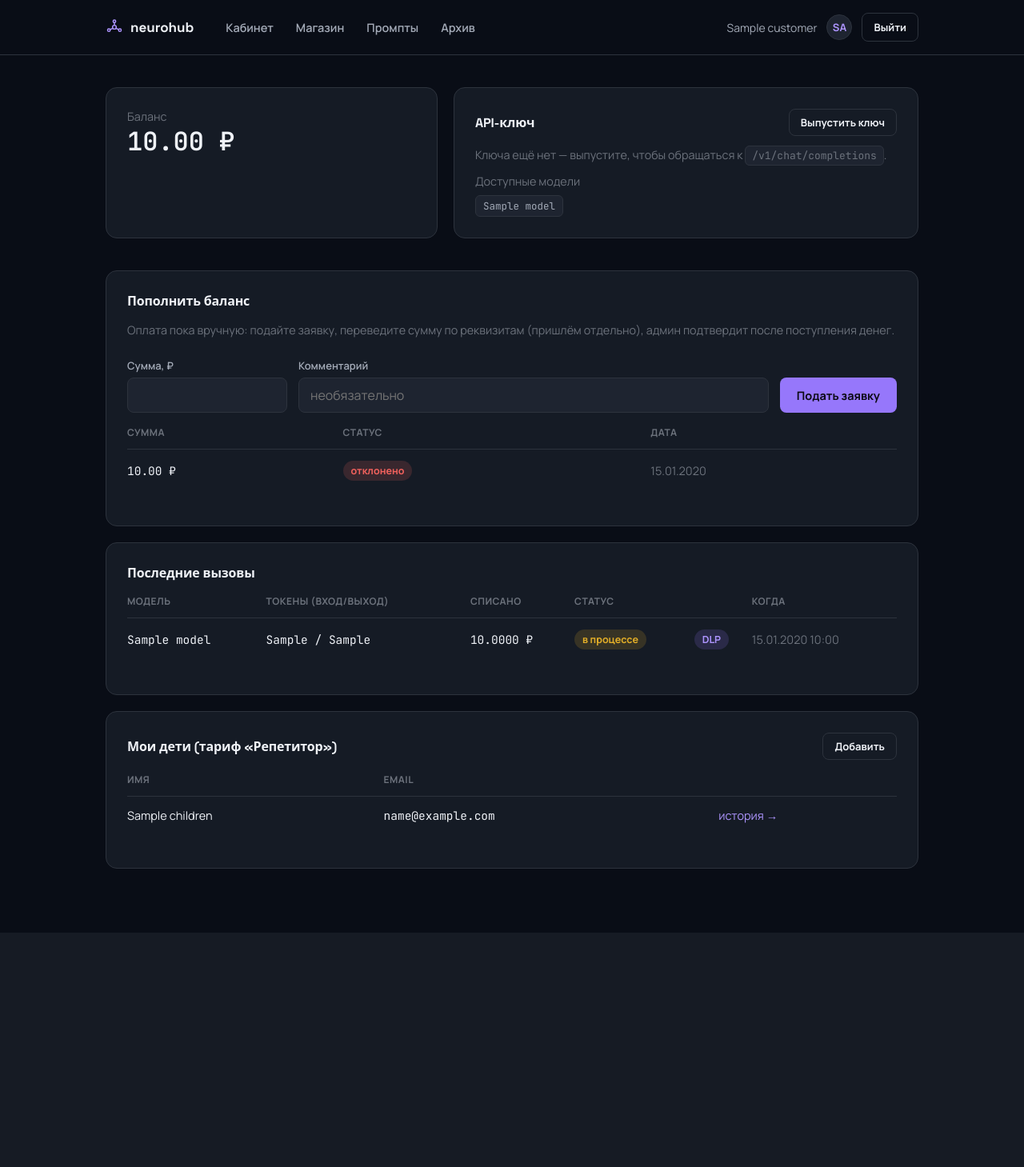
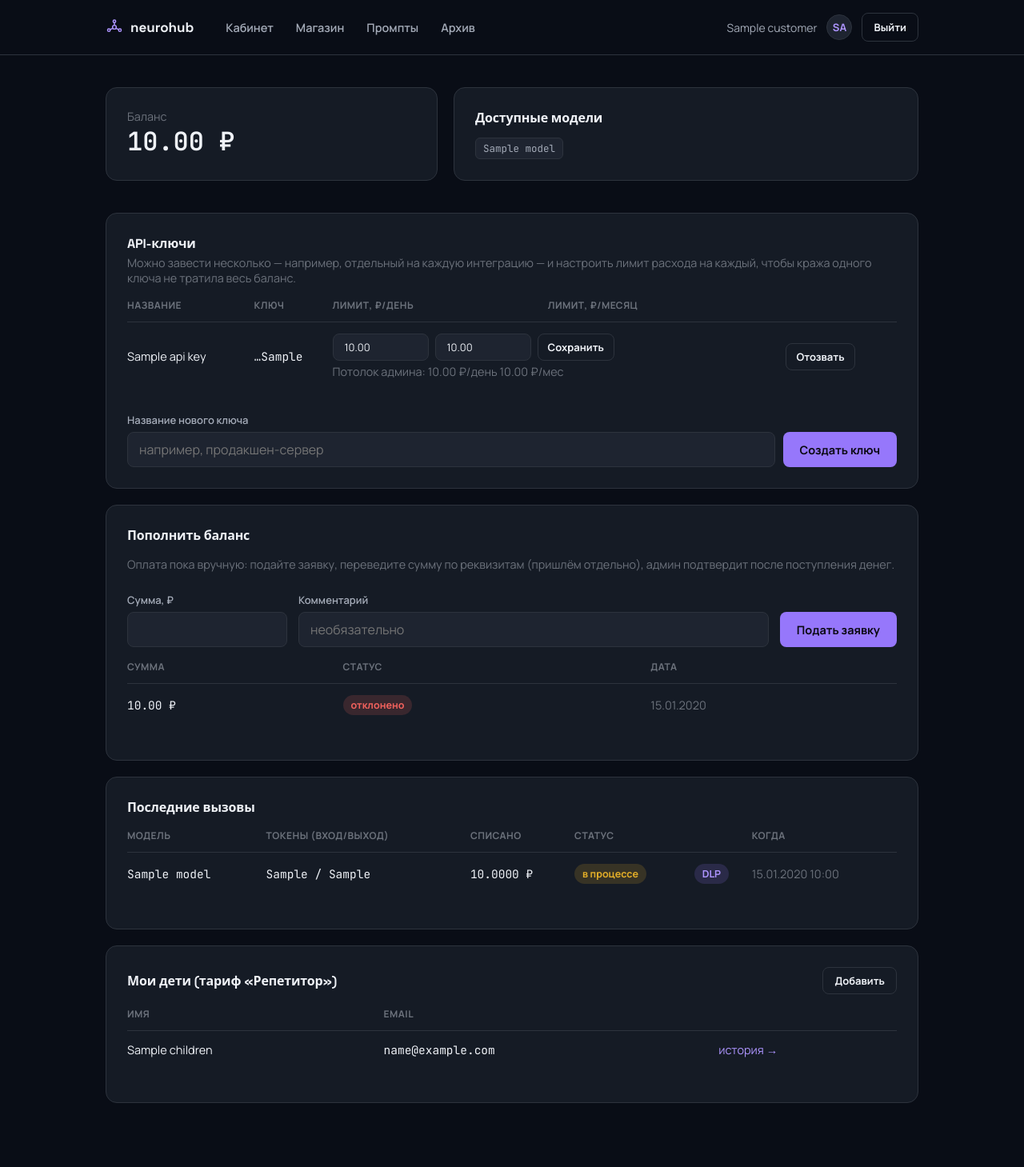
Before and after one commit to vadimmitsul-design/FLAWLESS, a FastAPI app: template app/templates/dashboard.html in a window 1280 px wide. Shown: the whole page at 80% size. Before the commit the page ends 1166 px from the top, so only its background shows below. Run offline with FastAPI, Linux system fonts and the light colour scheme; the template is opened without the code that fills it: most values are stand-ins (such as "Sample title", 1, 10 or a date in 2020).

Commit message:
API keys: multiple named keys per customer with per-key spend limits (доработки 2.1-2.2)
Replaces the single-active-key MVP model with named, independently
revocable keys per customer. Adds daily/monthly spend-limit checking per
key (client-configurable, with an admin ceiling that caps regardless of
what the client sets) and moves rate limiting from per-customer to
per-key, matching the spec's "на каждый ключ" requirement. UsageEvent now
tracks which key served each API call.

72 tests total, all green.

Co-Authored-By: Claude Sonnet 5 <noreply@anthropic.com>

```diff
--- a/app/main.py
+++ b/app/main.py
@@ -200,11 +200,13 @@ async def dashboard(
     if customer is None:
         return templates.TemplateResponse(request, "landing.html", {"customer": None})
 
-    has_key = (
+    api_keys = (
         await session.execute(
-            select(ApiKey).where(ApiKey.customer_id == customer.id, ApiKey.active)
+            select(ApiKey)
+            .where(ApiKey.customer_id == customer.id, ApiKey.active)
+            .order_by(ApiKey.created_at.desc())
         )
-    ).scalar_one_or_none() is not None
+    ).scalars().all()
     events = (
         await session.execute(
             select(UsageEvent)
@@ -234,7 +236,7 @@ async def dashboard(
         "dashboard.html",
         {
             "customer": customer,
-            "has_key": has_key,
+            "api_keys": api_keys,
             "events": events,
             "topups": my_topups,
             "models": llm.known_models(),
@@ -248,23 +250,69 @@ async def dashboard(
 
 
 @app.post("/api-key/regenerate")
-async def regenerate_api_key(
+async def create_api_key(
     request: Request,
+    name: str = Form(""),
+    customer: Customer | None = Depends(get_current_customer),
+    session: AsyncSession = Depends(get_session),
+):
+    """Название маршрута сохранено для обратной совместимости (документация/
+    закладки), поведение — уже не "перевыпуск", а "ещё один именованный
+    ключ" (2.1 доработок): старые ключи больше не деактивируются."""
+    if customer is None:
+        return RedirectResponse("/login", status_code=303)
+
+    raw_key = generate_api_key()
+    session.add(
+        ApiKey(
+            customer_id=customer.id,
+            name=name.strip() or "Без названия",
+            key_hash=hash_api_key(raw_key),
+            last_four=raw_key[-4:],
+        )
+    )
+    await session.commit()
+    return templates.TemplateResponse(
+        request, "api_key_shown.html", {"customer": customer, "raw_key": raw_key}
+    )
+
+
+@app.post("/api-keys/{key_id}/revoke")
+async def revoke_api_key(
+    key_id: int,
     customer: Customer | None = Depends(get_current_customer),
     session: AsyncSession = Depends(get_session),
 ):
     if customer is None:
         return RedirectResponse("/login", status_code=303)
+    api_key = await session.get(ApiKey, key_id)
+    if api_key is None or api_key.customer_id != customer.id:
+        raise HTTPException(status_code=404)
+    api_key.active = False
+    await session.commit()
+    return RedirectResponse("/", status_code=303)
 
-    await session.execute(
-        ApiKey.__table__.update().where(ApiKey.customer_id == customer.id).values(active=False)
-    )
-    raw_key = generate_api_key()
-    session.add(ApiKey(customer_id=customer.id, key_hash=hash_api_key(raw_key)))
+
+@app.post("/api-keys/{key_id}/limits")
+async def set_api_key_limits(
+    key_id: int,
+    daily_limit_rub: str = Form(""),
+    monthly_limit_rub: str = Form(""),
+    customer: Customer | None = Depends(get_current_customer),
+    session: AsyncSession = Depends(get_session),
+):
+    """Клиент настраивает СВОИ лимиты (2.2 доработок) — пусто = лимита нет.
+    Не может снять/обойти admin_*_limit_rub — тот проверяется отдельно как
+    потолок поверх (см. billing.check_api_key_spend_limits)."""
+    if customer is None:
+        return RedirectResponse("/login", status_code=303)
+    api_key = await session.get(ApiKey, key_id)
+    if api_key is None or api_key.customer_id != customer.id:
+        raise HTTPException(status_code=404)
+    api_key.daily_limit_rub = Decimal(daily_limit_rub) if daily_limit_rub.strip() else None
+    api_key.monthly_limit_rub = Decimal(monthly_limit_rub) if monthly_limit_rub.strip() else None
     await session.commit()
-    return templates.TemplateResponse(
-        request, "api_key_shown.html", {"customer": customer, "raw_key": raw_key}
-    )
+    return RedirectResponse("/", status_code=303)
 
 
 @app.post("/topups/new")
@@ -820,6 +868,52 @@ async def admin_refund_order(
     return RedirectResponse("/admin/orders", status_code=303)
 
 
+# ---------- веб: админ — API-ключи (2.2 доработок) ----------
+
+
+@app.get("/admin/api-keys")
+async def admin_api_keys(
+    request: Request,
+    customer: Customer | None = Depends(get_current_customer),
+    session: AsyncSession = Depends(get_session),
+):
+    redirect = _require_admin(customer)
+    if redirect is not None:
+        return redirect
+    rows = (
+        await session.execute(
+            select(ApiKey, Customer)
+            .join(Customer, Customer.id == ApiKey.customer_id)
+            .where(ApiKey.active)
+            .order_by(ApiKey.created_at.desc())
+        )
+    ).all()
+    return templates.TemplateResponse(request, "admin_api_keys.html", {"customer": customer, "rows": rows})
+
+
+@app.post("/admin/api-keys/{key_id}/limits")
+async def admin_set_api_key_limits(
+    key_id: int,
+    daily_limit_rub: str = Form(""),
+    monthly_limit_rub: str = Form(""),
+    customer: Customer | None = Depends(get_current_customer),
+    session: AsyncSession = Depends(get_session),
+):
+    """Потолок админа поверх клиентского (не замена — см.
+    billing._effective_limit) — для реакции на подозрительный ключ, не
+    дожидаясь, пока клиент сам себя ограничит."""
+    redirect = _require_admin(customer)
+    if redirect is not None:
+        return redirect
+    api_key = await session.get(ApiKey, key_id)
+    if api_key is None:
+        raise HTTPException(status_code=404)
+    api_key.admin_daily_limit_rub = Decimal(daily_limit_rub) if daily_limit_rub.strip() else None
+    api_key.admin_monthly_limit_rub = Decimal(monthly_limit_rub) if monthly_limit_rub.strip() else None
+    await session.commit()
+    return RedirectResponse("/admin/api-keys", status_code=303)
+
+
 # ---------- детский тариф «Репетитор» ----------
 
 _CHILD_SYSTEM_PROMPT = (
@@ -919,13 +1013,33 @@ def _replay_idempotent_response(existing: UsageEvent):
 async def chat_completions(
     request: Request,
     body: ChatCompletionRequest,
-    customer: Customer = Depends(get_customer_by_api_key),
+    auth: tuple[Customer, ApiKey] = Depends(get_customer_by_api_key),
     session: AsyncSession = Depends(get_session),
 ):
-    if not ratelimit.check(customer.id):
+    customer, api_key = auth
+
+    if not ratelimit.check(api_key.id):
         raise HTTPException(
             status_code=429,
             detail={"error": {"message": "rate limit exceeded, slow down", "type": "rate_limit_error"}},
+        )
+
+    # 2.2 доработок: дневной/месячный потолок расхода НА ЭТОТ КЛЮЧ — до
+    # резерва/вызова провайдера, чтобы не тратить деньги на заведомо
+    # заблокированный запрос.
+    try:
+        await billing.check_api_key_spend_limits(session, api_key)
+    except billing.SpendLimitExceeded as e:
+        raise HTTPException(
+            status_code=429,
+            detail={
+                "error": {
+                    "message": f"{e.period} spend limit exceeded for this API key",
+                    "type": "spend_limit_exceeded",
+                    "limit_rub": str(e.limit),
+                    "spent_rub": str(e.spent),
+                }
+            },
         )
 
     extra = {
@@ -1045,6 +1159,7 @@ async def chat_completions(
     if idempotency_key is not None:
         event.idempotency_request_hash = request_hash
 
+    event.api_key_id = api_key.id
     if dlp_found:
         event.dlp_redactions = ",".join(sorted(set(dlp_found)))
     if prompt is not None:
--- a/app/templates/api_key_shown.html
+++ b/app/templates/api_key_shown.html
@@ -6,7 +6,7 @@
   <h3 style="font-size:18px;margin-bottom:14px;">Новый API-ключ</h3>
   <p style="color:var(--text-dim);font-size:14.5px;">Сохраните его сейчас — второй раз он не показывается:</p>
   <p><code style="font-size:14px;display:inline-block;padding:0.5rem 0.75rem;">{{ raw_key }}</code></p>
-  <p class="muted">Использование: заголовок <code>Authorization: Bearer {{ raw_key }}</code> в запросах к <code>/v1/chat/completions</code>. Старый ключ (если был) уже деактивирован.</p>
+  <p class="muted">Использование: заголовок <code>Authorization: Bearer {{ raw_key }}</code> в запросах к <code>/v1/chat/completions</code>. Остальные ваши ключи (если были) продолжают работать — отозвать можно из кабинета.</p>
   <a href="/"><button type="button" style="margin-top:1rem;">В кабинет</button></a>
 </div>
 </div>
--- a/app/templates/base.html
+++ b/app/templates/base.html
@@ -77,6 +77,7 @@
         <a href="/admin/orders" style="font-size:14.5px;font-weight:600;color:var(--text-dim);">Заказы</a>
         <a href="/admin/topups" style="font-size:14.5px;font-weight:600;color:var(--text-dim);">Пополнения</a>
         <a href="/admin/password-resets" style="font-size:14.5px;font-weight:600;color:var(--text-dim);">Сброс паролей</a>
+        <a href="/admin/api-keys" style="font-size:14.5px;font-weight:600;color:var(--text-dim);">API-ключи</a>
         {% endif %}
       </div>
     </div>
--- a/app/templates/dashboard.html
+++ b/app/templates/dashboard.html
@@ -12,22 +12,53 @@
     </div>
 
     <div class="card">
-      <div class="row" style="justify-content:space-between;margin-bottom:14px;">
-        <h3 style="font-size:16px;">API-ключ</h3>
-        <form method="post" action="/api-key/regenerate">
-          <button type="submit" class="secondary" style="height:34px;padding:0 14px;font-size:13px;">{{ "Перевыпустить" if has_key else "Выпустить ключ" }}</button>
-        </form>
-      </div>
-      {% if has_key %}
-      <p class="muted" style="margin:0 0 14px;">Активный ключ уже выпущен (показывался один раз при создании).</p>
-      {% else %}
-      <p class="muted" style="margin:0 0 14px;">Ключа ещё нет — выпустите, чтобы обращаться к <code>/v1/chat/completions</code>.</p>
-      {% endif %}
-      <div class="muted" style="margin-bottom:8px;">Доступные модели</div>
+      <h3 style="font-size:16px;margin-bottom:14px;">Доступные модели</h3>
       <div class="row" style="flex-wrap:wrap;gap:8px;">
         {% for m in models %}<span class="mono" style="font-size:12.5px;background:var(--surface-hi);border:1px solid var(--border);border-radius:6px;padding:4px 9px;color:var(--text-dim);">{{ m }}</span>{% endfor %}
       </div>
     </div>
+  </div>
+
+  <div class="card" style="margin-top:20px;">
+    <h3 style="font-size:16px;margin-bottom:4px;">API-ключи</h3>
+    <p class="muted" style="margin-top:0;">Можно завести несколько — например, отдельный на каждую интеграцию — и настроить лимит расхода на каждый, чтобы кража одного ключа не тратила весь баланс.</p>
+    {% if not api_keys %}
+    <p class="muted">Ключей ещё нет.</p>
+    {% else %}
+    <table>
+      <thead><tr><th>Название</th><th>Ключ</th><th>Лимит, ₽/день</th><th>Лимит, ₽/месяц</th><th></th></tr></thead>
+      <tbody>
+      {% for k in api_keys %}
+      <tr>
+        <td>{{ k.name or "Без названия" }}</td>
+        <td class="mono">…{{ k.last_four }}</td>
+        <td colspan="2">
+          <form class="inline" method="post" action="/api-keys/{{ k.id }}/limits" style="display:flex;gap:8px;align-items:center;">
+            <input name="daily_limit_rub" type="number" step="0.01" min="0" value="{{ '%.2f'|format(k.daily_limit_rub) if k.daily_limit_rub is not none else '' }}" placeholder="без лимита" style="width:120px;height:34px;font-size:13px;">
+            <input name="monthly_limit_rub" type="number" step="0.01" min="0" value="{{ '%.2f'|format(k.monthly_limit_rub) if k.monthly_limit_rub is not none else '' }}" placeholder="без лимита" style="width:120px;height:34px;font-size:13px;">
+            <button type="submit" class="secondary" style="height:34px;padding:0 12px;font-size:13px;">Сохранить</button>
+          </form>
+          {% if k.admin_daily_limit_rub is not none or k.admin_monthly_limit_rub is not none %}
+          <div class="muted" style="margin-top:4px;">Потолок админа: {{ "%.2f"|format(k.admin_daily_limit_rub) ~ " ₽/день" if k.admin_daily_limit_rub is not none else "" }} {{ "%.2f"|format(k.admin_monthly_limit_rub) ~ " ₽/мес" if k.admin_monthly_limit_rub is not none else "" }}</div>
+          {% endif %}
+        </td>
+        <td>
+          <form class="inline" method="post" action="/api-keys/{{ k.id }}/revoke">
+            <button type="submit" class="secondary" style="height:34px;padding:0 12px;font-size:13px;">Отозвать</button>
+          </form>
+        </td>
+      </tr>
+      {% endfor %}
+      </tbody>
+    </table>
+    {% endif %}
+    <form method="post" action="/api-key/regenerate" style="display:flex;gap:10px;align-items:end;margin-top:16px;">
+      <div style="flex:1;">
+        <label>Название нового ключа</label>
+        <input name="name" placeholder="например, продакшен-сервер">
+      </div>
+      <button type="submit" style="height:44px;">Создать ключ</button>
+    </form>
   </div>
 
   <div class="card" style="margin-top:20px;">
```
Also changed, not shown: CLAUDE.md (+31 -3 lines), alembic/versions/0009_api_key_limits.py (added, +44 -0 lines), app/billing.py (+61 -0 lines), app/models.py (+16 -3 lines), app/security.py (+8 -5 lines), app/templates/admin_api_keys.html (added, +40 -0 lines), tests/test_api_key_limits.py (added, +217 -0 lines).
